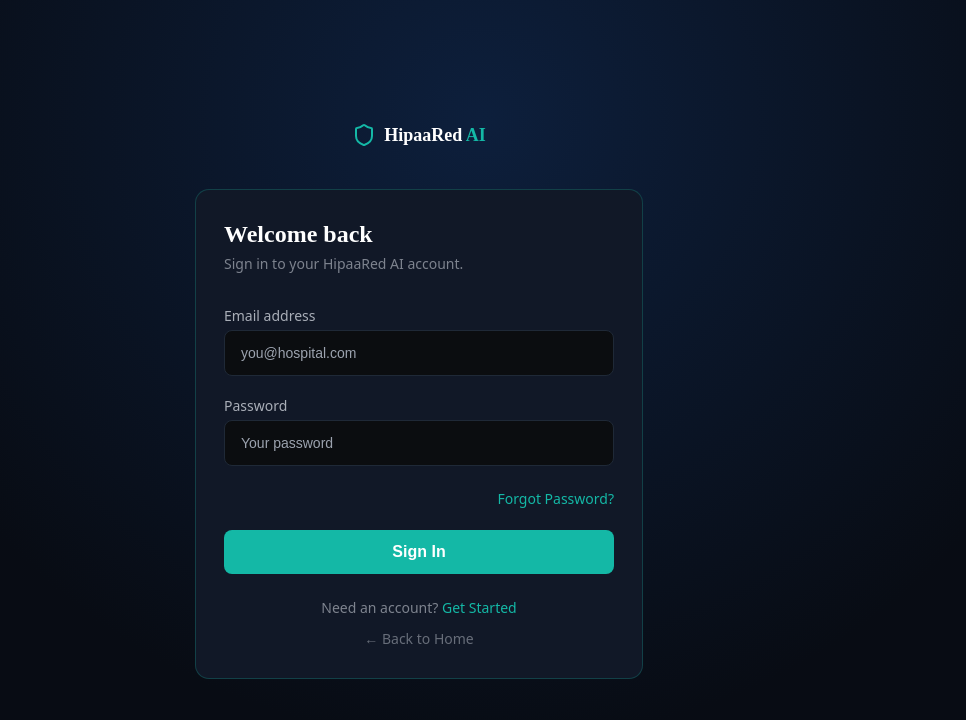
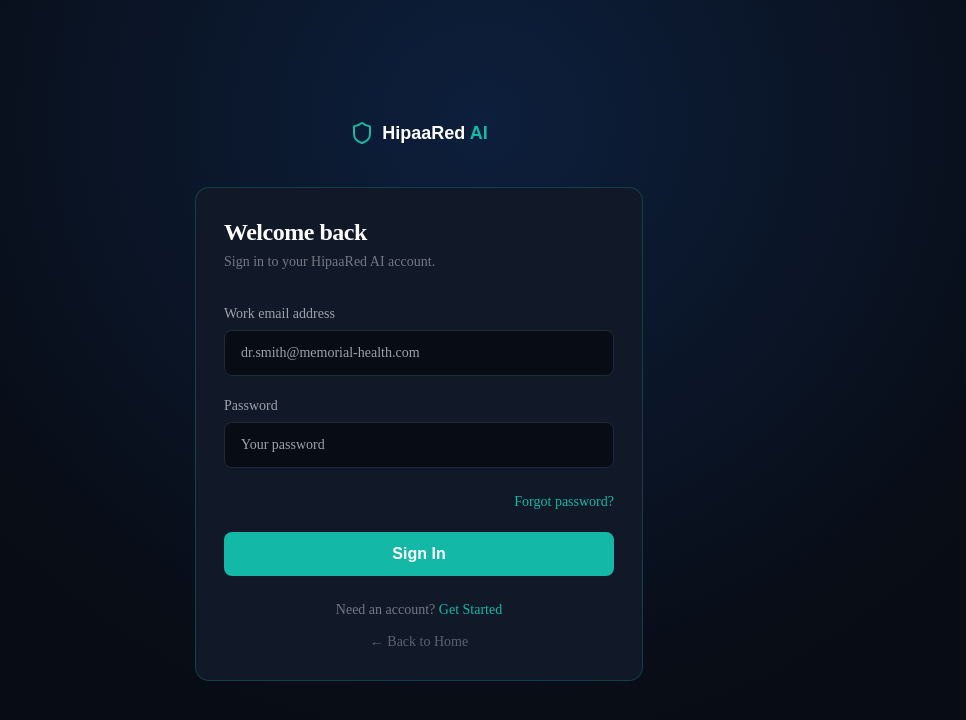
Before and after one commit to Churro3000/hred-ai, a Next.js app: page /signin in a window 1280 px wide. Shown: the top 720 px of the page, without its empty margins (221-1187 px from the left). Built offline with nearby package versions, Linux system fonts and the light colour scheme.

Commit message:
Update page.tsx

```diff
--- a/app/signin/page.tsx
+++ b/app/signin/page.tsx
@@ -18,40 +18,42 @@ export default function SignIn() {
     <div className="min-h-screen bg-radial flex flex-col items-center justify-center px-4">
       <Link href="/" className="flex items-center gap-2 mb-10">
         <Shield className="w-6 h-6 text-[#14B8A6]" />
-        <span className="font-bold text-white text-lg" style={{fontFamily:'Space Grotesk'}}>HipaaRed <span className="text-[#14B8A6]">AI</span></span>
+        <span style={{fontFamily:'Sora, sans-serif', fontWeight:800}} className="text-white text-lg">HipaaRed <span className="text-[#14B8A6]">AI</span></span>
       </Link>
       <div className="card w-full max-w-md">
-        <h1 className="text-2xl font-bold text-white mb-1" style={{fontFamily:'Space Grotesk'}}>Welcome back</h1>
-        <p className="text-[#E9EEF5]/50 text-sm mb-8">Sign in to your HipaaRed AI account.</p>
+        <h1 className="text-2xl font-extrabold text-white mb-1" style={{fontFamily:'Sora', letterSpacing:'-0.02em'}}>Welcome back</h1>
+        <p className="text-[#E9EEF5]/45 text-sm mb-8" style={{fontFamily:'Sora'}}>Sign in to your HipaaRed AI account.</p>
         <form onSubmit={handleSubmit} className="space-y-5">
           <div>
-            <label className="text-sm text-[#E9EEF5]/70 mb-1 block">Email address</label>
+            <label className="text-sm text-[#E9EEF5]/65 mb-1.5 block" style={{fontFamily:'Sora'}}>Work email address</label>
             <input
               type="email" required
-              className="w-full bg-[#0B0D10] border border-[#1F2937] rounded-lg px-4 py-3 text-white text-sm focus:outline-none focus:border-[#14B8A6] transition-colors"
-              placeholder="you@hospital.com"
+              className="w-full bg-[#080C14] border border-[#1F2937] rounded-lg px-4 py-3 text-white text-sm focus:outline-none focus:border-[#14B8A6] transition-colors"
+              style={{fontFamily:'Sora'}}
+              placeholder="dr.smith@memorial-health.com"
               value={form.email}
               onChange={e => setForm({ ...form, email: e.target.value })}
             />
           </div>
           <div>
-            <label className="text-sm text-[#E9EEF5]/70 mb-1 block">Password</label>
+            <label className="text-sm text-[#E9EEF5]/65 mb-1.5 block" style={{fontFamily:'Sora'}}>Password</label>
             <input
               type="password" required
-              className="w-full bg-[#0B0D10] border border-[#1F2937] rounded-lg px-4 py-3 text-white text-sm focus:outline-none focus:border-[#14B8A6] transition-colors"
+              className="w-full bg-[#080C14] border border-[#1F2937] rounded-lg px-4 py-3 text-white text-sm focus:outline-none focus:border-[#14B8A6] transition-colors"
+              style={{fontFamily:'Sora'}}
               placeholder="Your password"
               value={form.password}
               onChange={e => setForm({ ...form, password: e.target.value })}
             />
           </div>
           <div className="text-right">
-            <Link href="#" className="text-[#14B8A6] text-sm hover:underline">Forgot Password?</Link>
+            <Link href="#" className="text-[#14B8A6] text-sm hover:underline" style={{fontFamily:'Sora'}}>Forgot password?</Link>
           </div>
-          <button type="submit" className="btn-teal w-full py-3">Sign In</button>
+          <button type="submit" className="btn-teal w-full py-3.5">Sign In</button>
         </form>
         <div className="mt-6 text-center space-y-2">
-          <p className="text-[#E9EEF5]/50 text-sm">Need an account? <Link href="/signup" className="text-[#14B8A6] hover:underline">Get Started</Link></p>
-          <p><Link href="/" className="text-[#E9EEF5]/40 text-sm hover:text-[#14B8A6] transition-colors">← Back to Home</Link></p>
+          <p className="text-[#E9EEF5]/45 text-sm" style={{fontFamily:'Sora'}}>Need an account? <Link href="/signup" className="text-[#14B8A6] hover:underline">Get Started</Link></p>
+          <p><Link href="/" className="text-[#E9EEF5]/35 text-sm hover:text-[#14B8A6] transition-colors" style={{fontFamily:'Sora'}}>← Back to Home</Link></p>
         </div>
       </div>
     </div>
```
